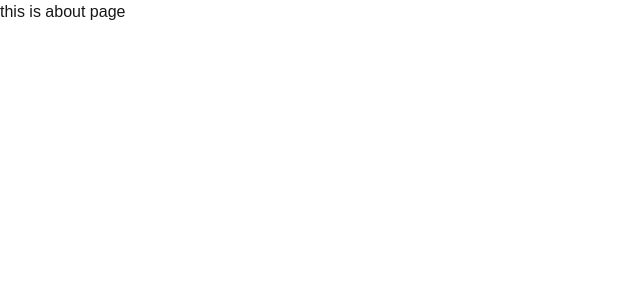
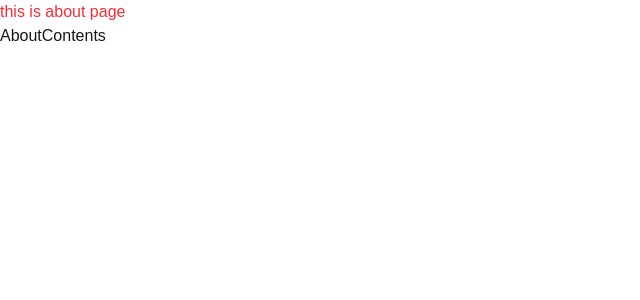
Before and after one commit to rahul3507/NextJS-Practice, a Next.js app: page /about in a window 1280 px wide. Shown: the top 300 px of the page, without its empty margins (0-640 px from the left). Built offline with nearby package versions, Linux system fonts and the light colour scheme.

Commit message:
aboutContents aded into the about page

```diff
--- a/src/app/about/page.jsx
+++ b/src/app/about/page.jsx
@@ -1,11 +1,13 @@
 /** @format */
 
+import AboutContents from "@/components/AboutContents";
 import React from "react";
 
 const AboutPage = () => {
   return (
     <div>
-      <h1>this is about page</h1>
+      <h1 className="text-red-500">this is about page</h1>
+      <AboutContents />
     </div>
   );
 };
```
